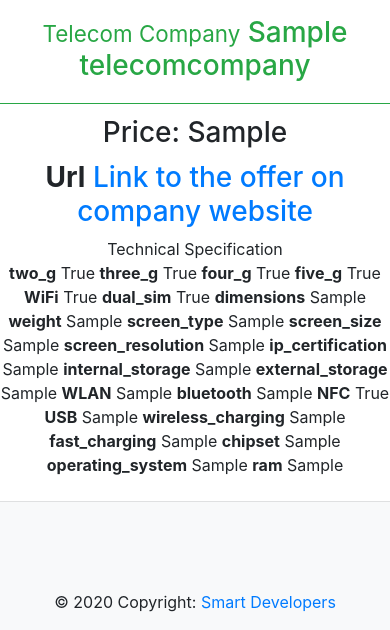
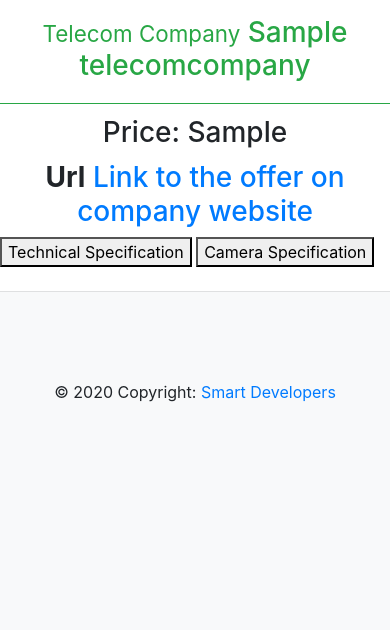
Before and after one commit to faisalakhlaq/mobiletilbud, a Django app: a page that uses templates/mobile/mobile_detail.html in a window 390 px wide. Shown: the part 1424-2054 px from the top of the page. After the commit the page ends 1826 px from the top, so only its background shows below. Run offline with Django 3.2, Linux system fonts and the light colour scheme; tables that the repository leaves empty hold one stand-in row (values such as "Sample post"); grey boxes marked "Sample" are stand-in pictures; parts of the project's set-up code (start-up, migrations or seed data) failed here and were passed over; some libraries are stand-ins or nearby versions.

Commit message:
added mobile details

```diff
--- a/mobiles/views.py
+++ b/mobiles/views.py
@@ -35,6 +35,6 @@
                 'mobile': mobile,
                 'offers': offers,
                 'tech_specs': specs,
-                'camera': cam,
+                'camera_specs': cam,
             }
         return context
--- a/templates/mobile/mobile_detail.html
+++ b/templates/mobile/mobile_detail.html
@@ -1,10 +1,11 @@
 {% extends 'base.html' %}
 {% load static %}
 {% load i18n %}
-
+{% block extra_head %}
+        <link rel='stylesheet' href="{% static '/mobile_detail.css'%}">
+{% endblock %}
 {% block title %} {{ mobile.name }} | {{ block.super }}
 {% endblock title %}
-
 {% block content %}
 <div class='mt-5 text-center justify-content-center'>
     {% if mobile.image %}
@@ -34,57 +35,61 @@
     {% endfor %}
     {% endif %}
 </div>
-<div class="text-center justify-content-center">
+<button id="view_mob_specs_btn">{% trans 'Technical Specification'%}</button>
+<div id="mobile_tech_specs" class="mobile-tech-specs">
     {% if tech_specs %}
         {% trans "Technical Specification" %}
         </br>
+        {% if tech_specs.launch %}
+            <tr><b>Launch</b>  {{tech_specs.launch}}</tr>
+        {% endif %}
         {% if tech_specs.two_g %}
-            <tr><b>two_g</b>  {{tech_specs.two_g}}</tr>
+            <tr><b>2G</b>  {{tech_specs.two_g}}</tr>
         {% endif %}
         {% if tech_specs.three_g %}
-            <tr><b>three_g</b>  {{tech_specs.three_g}}</tr>
+            <tr><b>3G</b>  {{tech_specs.three_g}}</tr>
         {% endif %}
         {% if tech_specs.four_g %}
-            <tr><b>four_g</b>  {{tech_specs.four_g}}</tr>
+            <tr><b>4G</b>  {{tech_specs.four_g}}</tr>
         {% endif %}
         {% if tech_specs.five_g %}
-            <tr><b>five_g</b>  {{tech_specs.five_g}}</tr>
+            <tr><b>5G</b>  {{tech_specs.five_g}}</tr>
         {% endif %}
         {% if tech_specs.WiFi %}
             <tr><b>WiFi</b>  {{tech_specs.WiFi}}</tr>
         {% endif %}
         {% if tech_specs.dual_sim %}
-            <tr><b>dual_sim</b>  {{tech_specs.dual_sim}}</tr>
+            <tr><b>Dual Sim</b>  {{tech_specs.dual_sim}}</tr>
         {% endif %}
         {% if tech_specs.dimensions %}
-            <tr><b>dimensions</b>  {{tech_specs.dimensions}}</tr>
+            <tr><b>Dimensions</b>  {{tech_specs.dimensions}}</tr>
         {% endif %}
         {% if tech_specs.weight %}
-            <tr><b>weight</b>  {{tech_specs.weight}}</tr>
+            <tr><b>Weight</b>  {{tech_specs.weight}}</tr>
         {% endif %}
         {% if tech_specs.screen_type %}
-            <tr><b>screen_type</b>  {{tech_specs.screen_type}}</tr>
+            <tr><b>Screen Type</b>  {{tech_specs.screen_type}}</tr>
         {% endif %}
         {% if tech_specs.screen_size %}
-            <tr><b>screen_size</b>  {{tech_specs.screen_size}}</tr>
+            <tr><b>Screen Size</b>  {{tech_specs.screen_size}}</tr>
         {% endif %}
         {% if tech_specs.screen_resolution %}
-            <tr><b>screen_resolution</b>  {{tech_specs.screen_resolution}}</tr>
+            <tr><b>Screen Resolution</b>  {{tech_specs.screen_resolution}}</tr>
         {% endif %}
         {% if tech_specs.ip_certification %}
-            <tr><b>ip_certification</b>  {{tech_specs.ip_certification}}</tr>
+            <tr><b>IP Certification</b>  {{tech_specs.ip_certification}}</tr>
         {% endif %}
         {% if tech_specs.internal_storage %}
-            <tr><b>internal_storage</b>  {{tech_specs.internal_storage}}</tr>
+            <tr><b>Internal Storage</b>  {{tech_specs.internal_storage}}</tr>
         {% endif %}
         {% if tech_specs.external_storage %}
-            <tr><b>external_storage</b>  {{tech_specs.external_storage}}</tr>
+            <tr><b>External Storage</b>  {{tech_specs.external_storage}}</tr>
         {% endif %}
         {% if tech_specs.WLAN %}
             <tr><b>WLAN</b>  {{tech_specs.WLAN}}</tr>
         {% endif %}
         {% if tech_specs.bluetooth %}
-            <tr><b>bluetooth</b>  {{tech_specs.bluetooth}}</tr>
+            <tr><b>Bluetooth</b>  {{tech_specs.bluetooth}}</tr>
         {% endif %}
         {% if tech_specs.NFC %}
             <tr><b>NFC</b>  {{tech_specs.NFC}}</tr>
@@ -92,22 +97,82 @@
         {% if tech_specs.USB %}
             <tr><b>USB</b>  {{tech_specs.USB}}</tr>
         {% endif %}
+        {% if tech_specs.battery_type %}
+            <tr><b>Battery Type</b>  {{tech_specs.battery_type}}</tr>
+        {% endif %}
         {% if tech_specs.wireless_charging %}
-            <tr><b>wireless_charging</b>  {{tech_specs.wireless_charging}}</tr>
+            <tr><b>Wireless Charging</b>  {{tech_specs.wireless_charging}}</tr>
         {% endif %}
         {% if tech_specs.fast_charging %}
-            <tr><b>fast_charging</b>  {{tech_specs.fast_charging}}</tr>
+            <tr><b>Fast Charging</b>  {{tech_specs.fast_charging}}</tr>
         {% endif %}
         {% if tech_specs.chipset %}
-            <tr><b>chipset</b>  {{tech_specs.chipset}}</tr>
+            <tr><b>Chipset</b>  {{tech_specs.chipset}}</tr>
         {% endif %}
         {% if tech_specs.operating_system %}
-            <tr><b>operating_system</b>  {{tech_specs.operating_system}}</tr>
+            <tr><b>Operating System</b>  {{tech_specs.operating_system}}</tr>
         {% endif %}
         {% if tech_specs.ram %}
-            <tr><b>ram</b>  {{tech_specs.ram}}</tr>
+            <tr><b>RAM</b>  {{tech_specs.ram}}</tr>
         {% endif %}
         <br>
     {% endif %}
 </div>
+<button id="mobile_cam_btn">{% trans 'Camera Specification'%}</button>
+<div id="mobile_cam_specs" class="mobile-cam-specs">
+{% if camera_specs %}
+    {% if camera_specs.rear_cam_lenses %}
+        <tr><b>Rear Camera Lenses</b>
+        {{camera_specs.rear_cam_lenses}}</tr>
+    {% endif %}
+    {% if camera_specs.rear_cam_megapixel %}
+        <tr><b>Rear Camera Megapixel</b>
+        {{camera_specs.rear_cam_megapixel}}</tr>
+    {% endif %}
+    {% if camera_specs.back_cam_aperture %}
+        <tr><b>Rear Camera Aperture</b>
+        {{camera_specs.back_cam_aperture}}</tr>
+    {% endif %}
+    {% if camera_specs.rear_cam_video_resolution %}
+        <tr><b>Rear Camera Resolution</b>
+        {{camera_specs.rear_cam_video_resolution}}</tr>
+    {% endif %}
+    {% if camera_specs.front_cam_lenses %}
+        <tr><b>Front Camera Lenses</b>
+        {{camera_specs.front_cam_lenses}}</tr>
+    {% endif %}
+    {% if camera_specs.front_cam_megapixel %}
+        <tr><b>Front Camera Megapixel</b>
+        {{camera_specs.front_cam_megapixel}}</tr>
+    {% endif %}
+    {% if camera_specs.front_cam_aperture %}
+        <tr><b>Front Camera Aperture</b>
+        {{camera_specs.front_cam_aperture}}</tr>
+    {% endif %}
+    {% if camera_specs.front_cam_video_resolution %}
+        <tr><b>Front Camera Video Resolution</b>
+        {{camera_specs.front_cam_video_resolution}}</tr>
+    {% endif %}
+{% endif %}
+</div>
 {%endblock content%}
+{% block extra_scripts %}
+<script>
+var specs_btn = $("#view_mob_specs_btn");
+var tech_specs_div = $('#mobile_tech_specs');
+var cam_btn = $("#mobile_cam_btn");
+var cam_specs_div = $("#mobile_cam_specs");
+specs_btn.click(function() {
+    tech_specs_div.toggle();
+});
+cam_btn.click(function() {
+    cam_specs_div.toggle();
+});
+// Hide the camera and technical specs on page load
+$(function() {
+    // Handler for .ready() called.
+    tech_specs_div.hide()
+    cam_specs_div.hide()
+});
+</script>
+{% endblock extra_scripts %}
--- a/templates/offer/compare_offers.html
+++ b/templates/offer/compare_offers.html
@@ -77,9 +77,6 @@
 {% endblock content %}
 
 {% block extra_scripts %}
-
-<script src="http://code.jquery.com/jquery-3.4.1.min.js"></script>
-<script>
 {% comment %} var telenor_offer_snippet = "{% block telenoroffer1 %}
 {% include 'offer/offer_snippet.html' with object=telenor_offer1.value %}
 {% endblock %}"; {% endcomment %}
```
Also changed, not shown: 1 other file.
